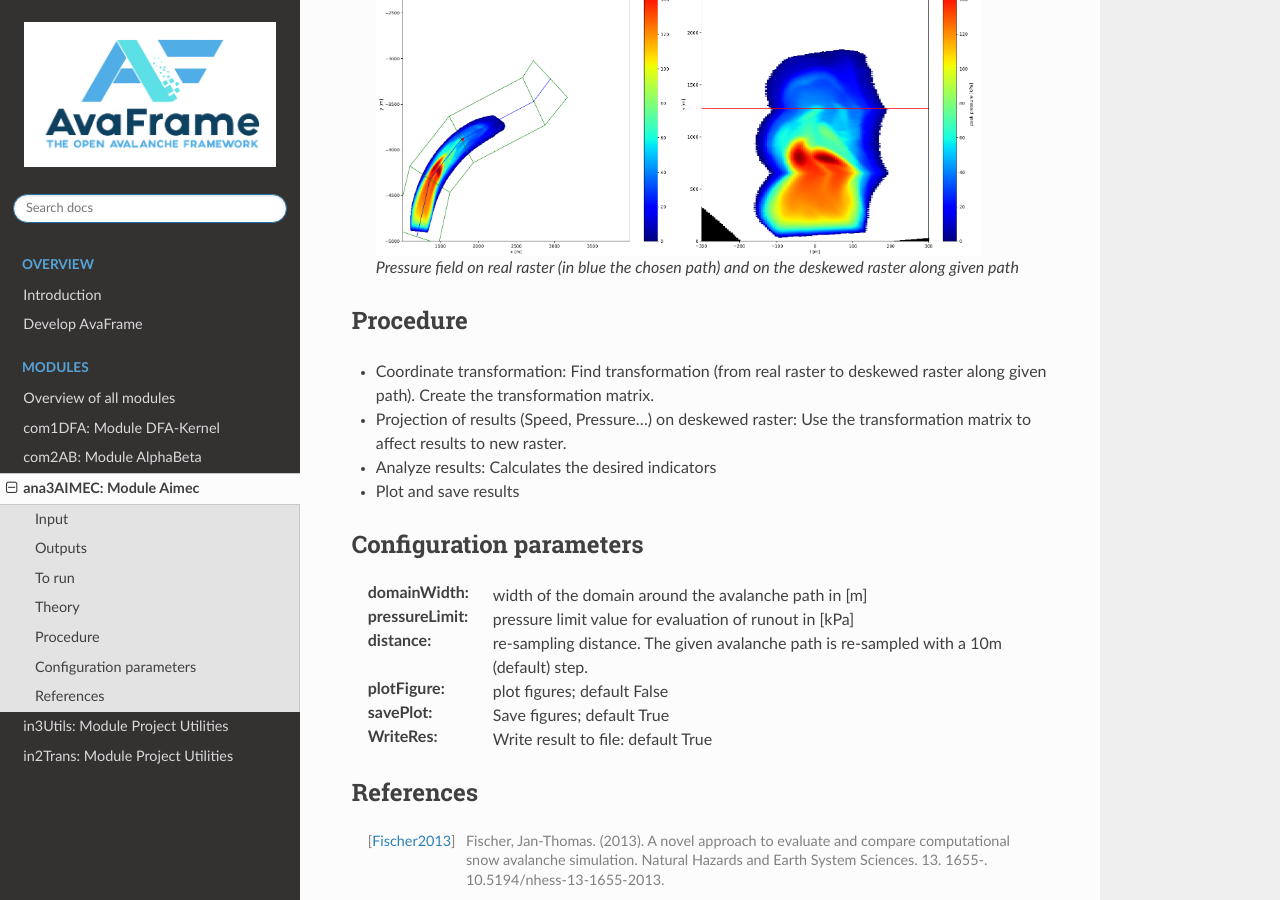
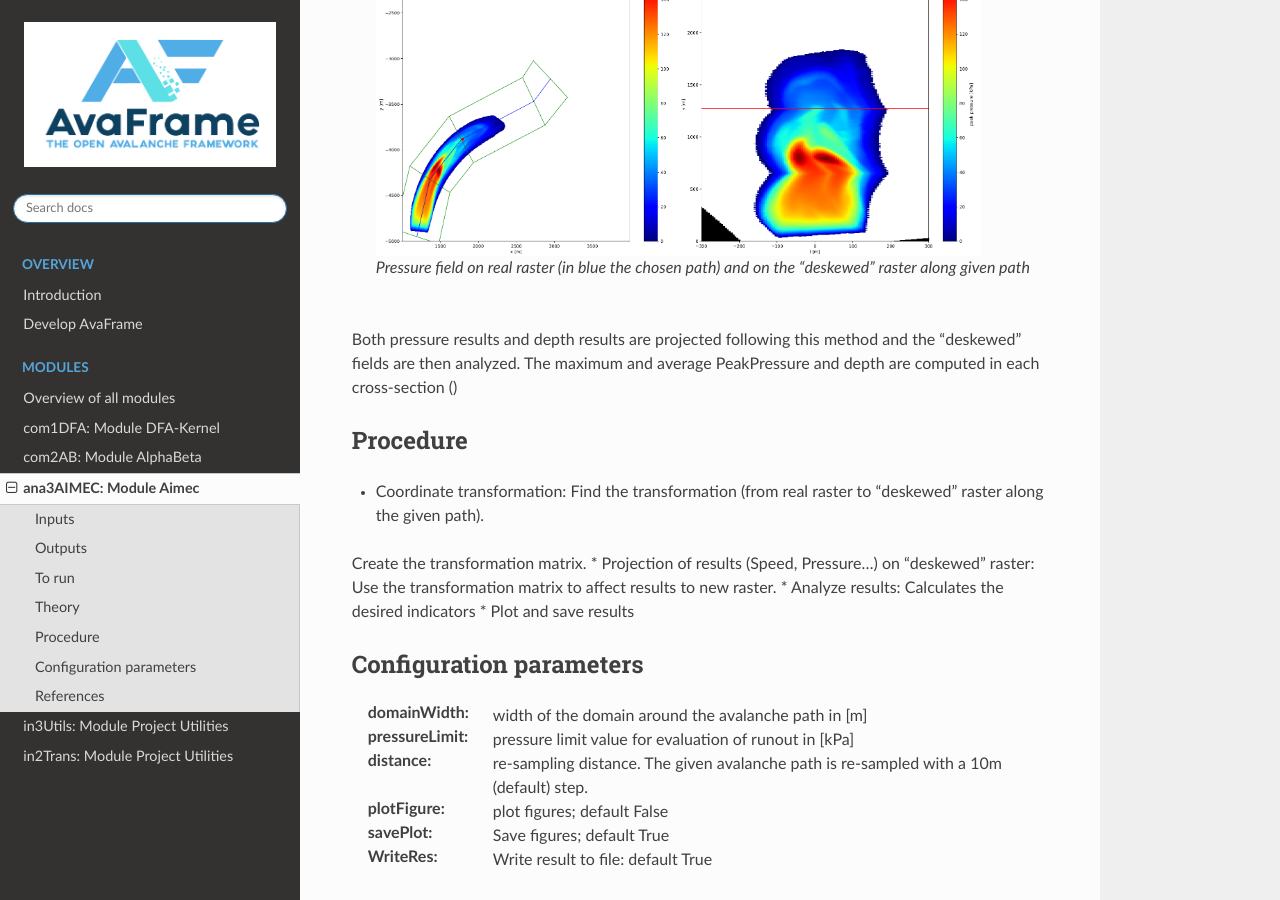
Before and after one commit to avaframe/AvaFrame, a Sphinx documentation site: the page built from docs/moduleAna3AIMEC.rst, in a window 1280 px wide and 900 px high, scrolled down 1138 px. Built offline with Sphinx 7.4.7 and the Read the Docs theme 2.0.0, drawn with Linux system fonts in a browser that asks for light colours; some of the changed text lies outside the part shown.

Commit message:
add some doc

```diff
--- a/docs/moduleAna3AIMEC.rst
+++ b/docs/moduleAna3AIMEC.rst
@@ -1,11 +1,11 @@
 ana3AIMEC: Module Aimec
 ==========================
 
-Aimec is a post-processing module to analyze results from avalanche simulations.
-It enables the comparison of different runs of a same avalanche.
+Aimec is a post-processing module to analyze and compare results from avalanche simulations.
+It enables the comparison of different runs of a same avalanche in a standardized way.
 
 
-Input
+Inputs
 -----
 
 * raster of the DEM (.asc file)
@@ -44,15 +44,17 @@
       .. figure:: _static/aimec_transfo.png
               :width: 90%
 
-              Pressure field on real raster (in blue the chosen path) and on the deskewed raster along given path
+              Pressure field on real raster (in blue the chosen path) and on the "deskewed" raster along given path
 
-
+Both pressure results and depth results are projected following this method and the "deskewed" fields are then analyzed.
+The maximum and average PeakPressure and depth are computed in each cross-section ()
 
 Procedure
 -----------
 
-* Coordinate transformation: Find transformation (from real raster to deskewed raster along given path). Create the transformation matrix.
-* Projection of results (Speed, Pressure...) on deskewed raster: Use the transformation matrix to affect results to new raster.
+* Coordinate transformation: Find the transformation (from real raster to "deskewed" raster along the  given path).
+Create the transformation matrix.
+* Projection of results (Speed, Pressure...) on "deskewed" raster: Use the transformation matrix to affect results to new raster.
 * Analyze results: Calculates the desired indicators
 * Plot and save results
 
```
